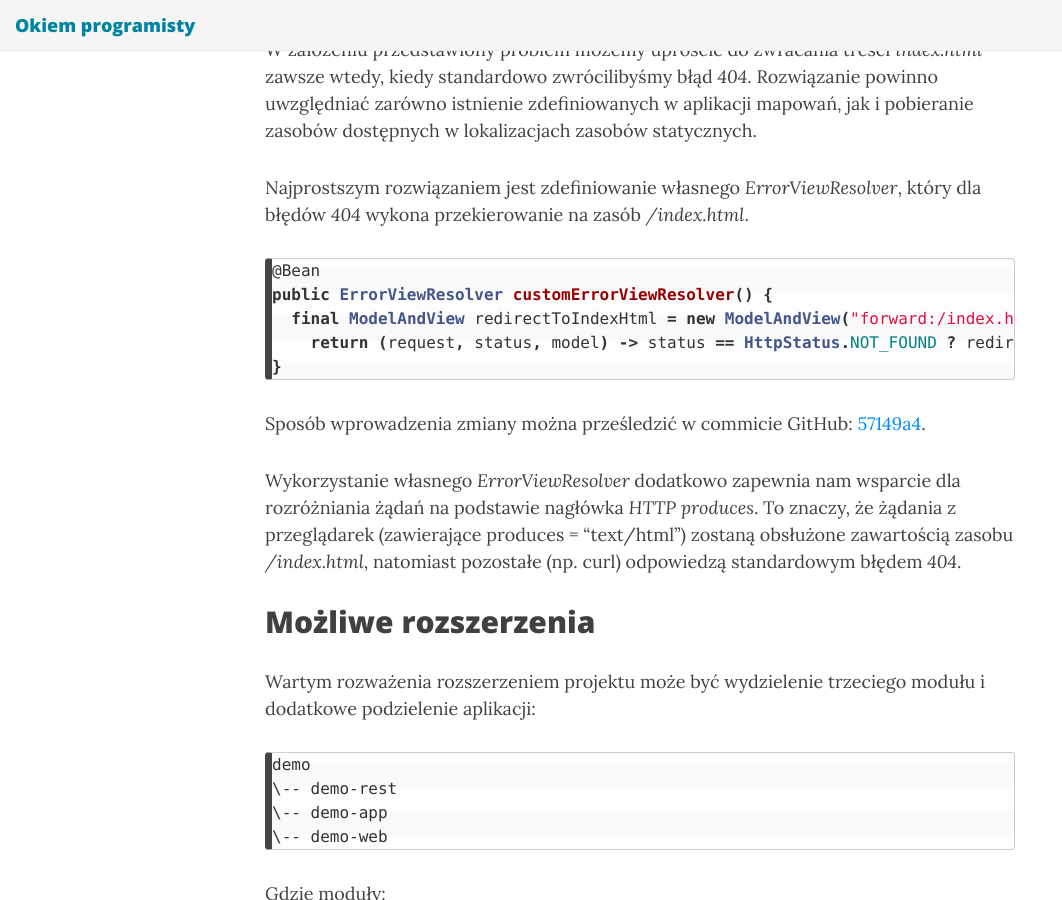
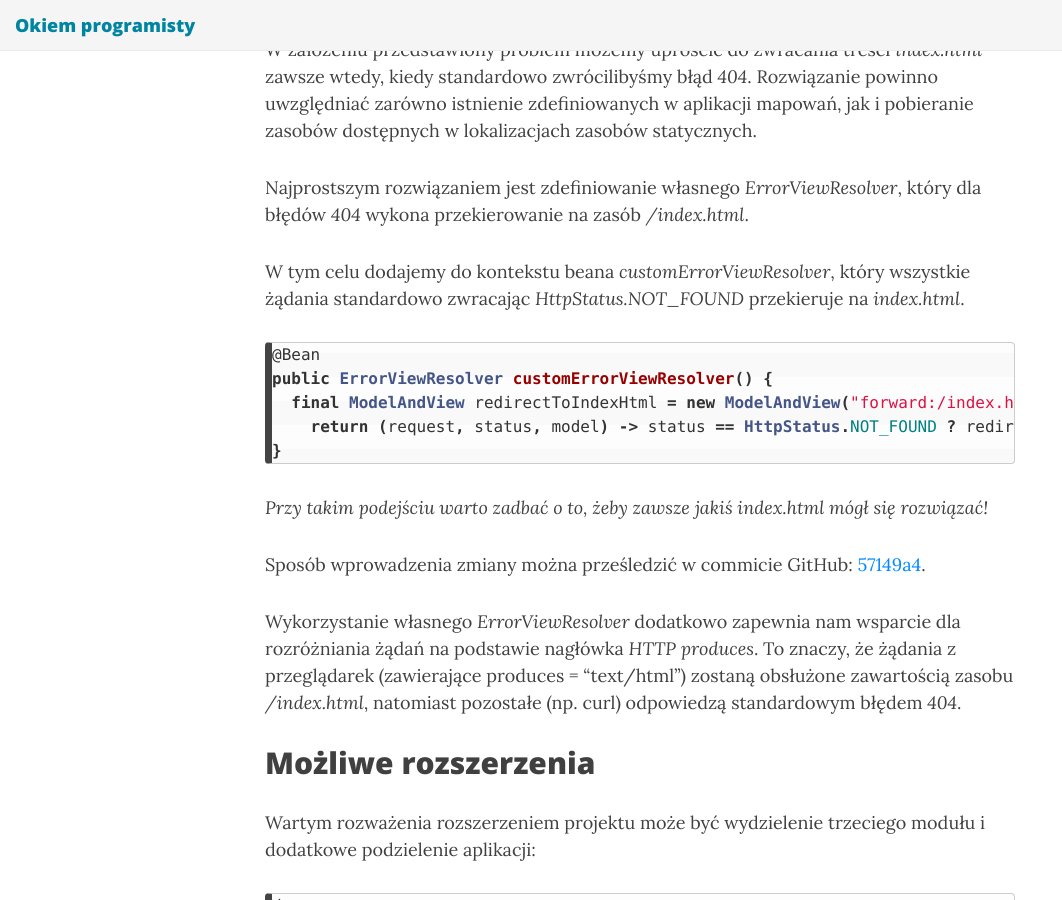
Before and after one commit to glipecki/glipecki.github.io, a Jekyll site: the page built from _posts/2016-12-07-budowanie-aplikacji-angular-cli-spring-boot.md, in a window 1280 px wide and 900 px high, scrolled down 12553 px. Shown: the whole window, without its empty margins (0-1062 px from the left). Built offline with Jekyll 4.4.1, drawn with Linux system fonts in a browser that asks for light colours; nearby versions of some CDN libraries; comment, search, counter and statistics services are not loaded.

Commit message:
Update 2016-12-07-budowanie-aplikacji-angular-cli-spring-boot.md

````diff
--- a/_posts/2016-12-07-budowanie-aplikacji-angular-cli-spring-boot.md
+++ b/_posts/2016-12-07-budowanie-aplikacji-angular-cli-spring-boot.md
@@ -434,6 +434,8 @@ W założeniu przedstawiony problem możemy uprościć do zwracania treści _ind
 
 Najprostszym rozwiązaniem jest zdefiniowanie własnego _ErrorViewResolver_, który dla błędów _404_ wykona przekierowanie na zasób _/index.html_.
 
+W tym celu dodajemy do kontekstu beana _customErrorViewResolver_, który wszystkie żądania standardowo zwracając _HttpStatus.NOT_FOUND_ przekieruje na _index.html_.
+
 ```java
 @Bean
 public ErrorViewResolver customErrorViewResolver() {
@@ -441,6 +443,8 @@ public ErrorViewResolver customErrorViewResolver() {
     return (request, status, model) -> status == HttpStatus.NOT_FOUND ? redirectToIndexHtml : null;
 }
 ```
+
+_Przy takim podejściu warto zadbać o to, żeby zawsze jakiś index.html mógł się rozwiązać!_
 
 Sposób wprowadzenia zmiany można prześledzić w commicie GitHub: [57149a4](https://github.com/glipecki/spring-with-angular-cli-demo/commit/57149a404989fc44a012628f4506b7c556d4b36d).
 
````
